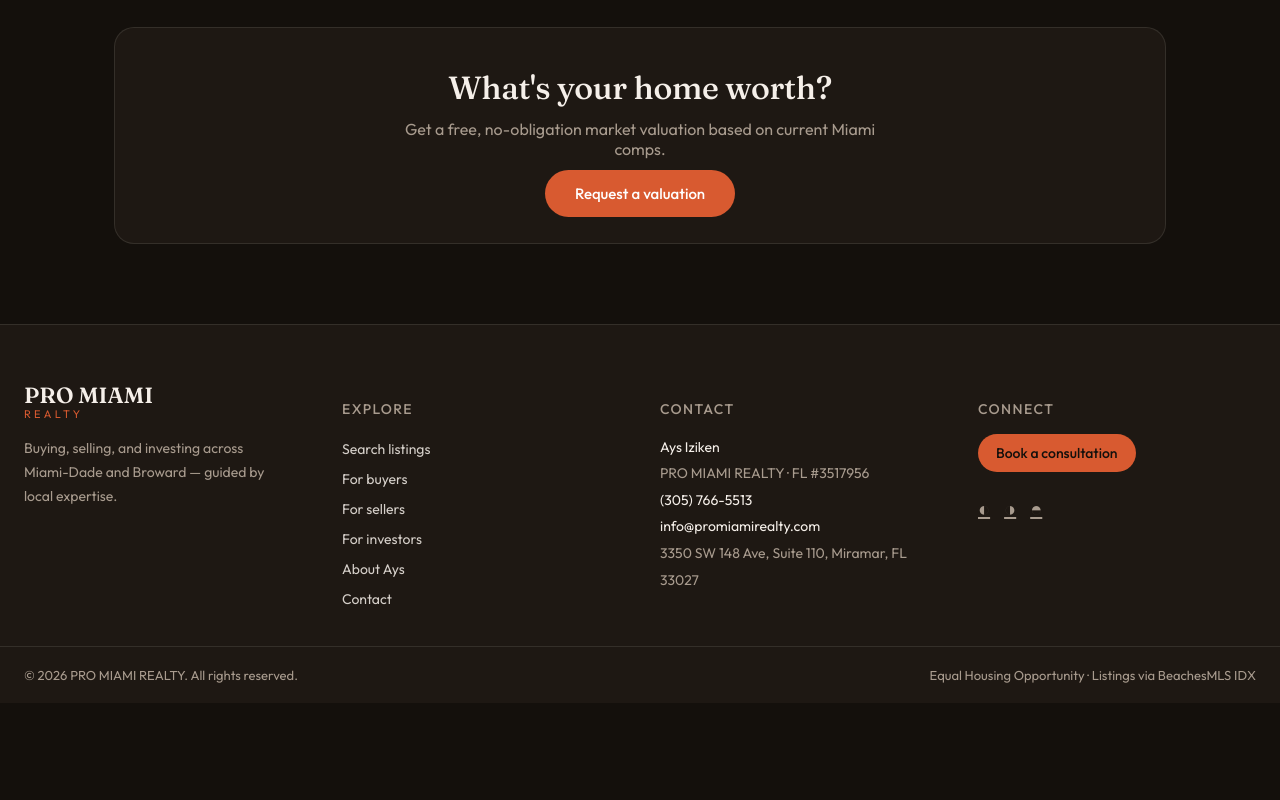
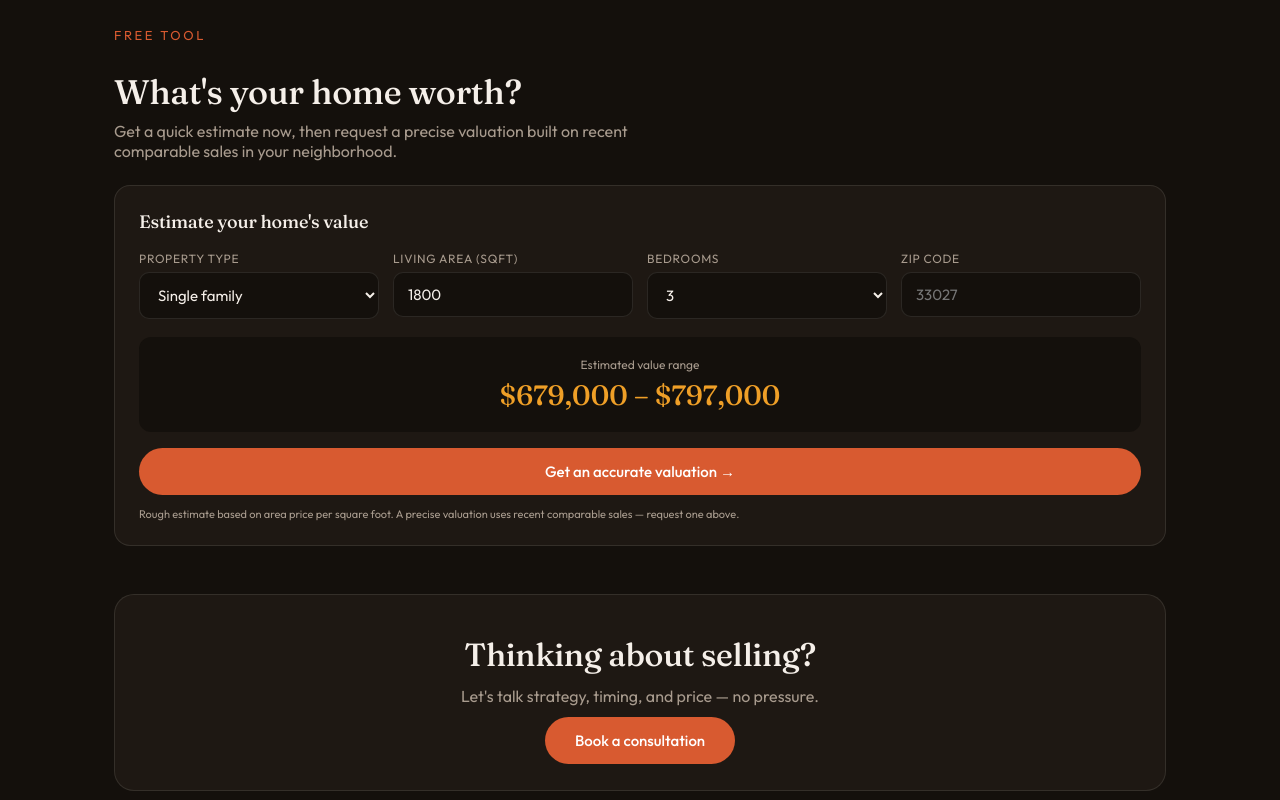
Before and after one commit to umi0912/promiamirealty, a Next.js app: page /sellers in a window 1280 px wide. Shown: the part 540-1340 px from the top of the page. Before the commit the page ends 1243 px from the top, so only its background shows below. Built offline with nearby package versions, Linux system fonts and the light colour scheme.

Commit message:
Add home valuation tool on Sellers (estimate + lead capture), per client call

```diff
--- a/app/sellers/page.tsx
+++ b/app/sellers/page.tsx
@@ -1,4 +1,5 @@
 import { AGENT } from "@/lib/data";
+import HomeValuation from "@/components/HomeValuation";
 
 export default function Sellers() {
   const steps = [
@@ -23,10 +24,17 @@ export default function Sellers() {
         ))}
       </div>
 
-      <div style={{ background: "var(--surface)", borderRadius: 20, padding: "40px 32px", marginTop: 64, textAlign: "center", border: "1px solid var(--line)" }}>
-        <h2 style={{ fontSize: "clamp(24px,3vw,32px)", margin: "0 0 12px" }}>What's your home worth?</h2>
-        <p style={{ color: "var(--muted)", fontSize: 16, margin: "0 0 24px", maxWidth: 480, marginLeft: "auto", marginRight: "auto" }}>Get a free, no-obligation market valuation based on current Miami comps.</p>
-        <a href={AGENT.calendly} style={{ background: "var(--coral)", color: "#fff", padding: "14px 30px", borderRadius: 999, fontSize: 15, fontWeight: 500, textDecoration: "none" }}>Request a valuation</a>
+      <div style={{ marginTop: 64 }}>
+        <div style={{ fontSize: 13, letterSpacing: "0.2em", textTransform: "uppercase", color: "var(--coral)", marginBottom: 10 }}>Free tool</div>
+        <h2 style={{ fontSize: "clamp(26px,3.5vw,34px)", marginBottom: 8 }}>What's your home worth?</h2>
+        <p style={{ color: "var(--muted)", fontSize: 16, marginTop: 0, marginBottom: 24, maxWidth: 520 }}>Get a quick estimate now, then request a precise valuation built on recent comparable sales in your neighborhood.</p>
+        <HomeValuation />
+      </div>
+
+      <div style={{ background: "var(--surface)", borderRadius: 20, padding: "40px 32px", marginTop: 48, textAlign: "center", border: "1px solid var(--line)" }}>
+        <h2 style={{ fontSize: "clamp(24px,3vw,32px)", margin: "0 0 12px" }}>Thinking about selling?</h2>
+        <p style={{ color: "var(--muted)", fontSize: 16, margin: "0 0 24px", maxWidth: 480, marginLeft: "auto", marginRight: "auto" }}>Let's talk strategy, timing, and price — no pressure.</p>
+        <a href={AGENT.calendly} style={{ background: "var(--coral)", color: "#fff", padding: "14px 30px", borderRadius: 999, fontSize: 15, fontWeight: 500, textDecoration: "none" }}>Book a consultation</a>
       </div>
     </div>
   );
--- /dev/null
+++ b/components/HomeValuation.tsx
@@ -0,0 +1,82 @@
+"use client";
+import { useState } from "react";
+
+// Предварительная оценка: площадь × ориентир цены за sqft по типу/локации.
+// Это НЕ официальная оценка — точную даёт агент по MLS-компам (подключится через IDX).
+// Грубые ориентиры $/sqft по рынку Майами (демо; заменить на данные по компам).
+const PPSF: Record<string, number> = { condo: 620, house: 410, townhouse: 470 };
+
+export default function HomeValuation() {
+  const [step, setStep] = useState<"calc" | "lead" | "done">("calc");
+  const [type, setType] = useState("house");
+  const [sqft, setSqft] = useState(1800);
+  const [beds, setBeds] = useState(3);
+  const [zip, setZip] = useState("");
+  const [contact, setContact] = useState({ name: "", email: "", phone: "", address: "" });
+  const [busy, setBusy] = useState(false);
+
+  const base = sqft * (PPSF[type] || 450);
+  const low = Math.round((base * 0.92) / 1000) * 1000;
+  const high = Math.round((base * 1.08) / 1000) * 1000;
+  const fmt = (n: number) => "$" + n.toLocaleString("en-US");
+
+  const submitLead = async () => {
+    if (!contact.name || !contact.email) return;
+    setBusy(true);
+    try {
+      await fetch("/api/contact", {
+        method: "POST", headers: { "Content-Type": "application/json" },
+        body: JSON.stringify({ ...contact, message: `Home valuation request — type:${type}, ~${sqft}sqft, ${beds}bd, zip:${zip}. Est. range ${fmt(low)}–${fmt(high)}.` }),
+      });
+    } catch {}
+    setBusy(false);
+    setStep("done");
+  };
+
+  const inp: React.CSSProperties = { width: "100%", background: "var(--bg)", border: "1px solid var(--line)", borderRadius: 10, color: "var(--text)", padding: "12px 14px", fontSize: 15, outline: "none", boxSizing: "border-box", fontFamily: "Outfit" };
+  const sel: React.CSSProperties = { ...inp, appearance: "auto" as const };
+  const lab: React.CSSProperties = { fontSize: 12, color: "var(--muted)", textTransform: "uppercase", letterSpacing: "0.06em", display: "block", marginBottom: 6 };
+
+  if (step === "done") return (
+    <div style={{ background: "var(--surface)", borderRadius: 16, border: "1px solid var(--line)", padding: 40, textAlign: "center" }}>
+      <div style={{ fontSize: 22, fontFamily: "Fraunces, serif", marginBottom: 8 }}>Request received</div>
+      <p style={{ color: "var(--muted)", fontSize: 15, margin: 0, lineHeight: 1.7 }}>You'll get a detailed, comp-based valuation shortly — based on real recent sales in your area, not just an estimate.</p>
+    </div>
+  );
+
+  return (
+    <div style={{ background: "var(--surface)", borderRadius: 16, border: "1px solid var(--line)", padding: 24 }}>
+      {step === "calc" && (
+        <>
+          <h3 style={{ fontSize: 18, margin: "0 0 18px" }}>Estimate your home's value</h3>
+          <div style={{ display: "grid", gridTemplateColumns: "repeat(auto-fit,minmax(140px,1fr))", gap: 14 }}>
+            <div><label style={lab}>Property type</label><select style={sel} value={type} onChange={e => setType(e.target.value)}><option value="house">Single family</option><option value="condo">Condo</option><option value="townhouse">Townhouse</option></select></div>
+            <div><label style={lab}>Living area (sqft)</label><input style={inp} type="number" value={sqft} step={50} onChange={e => setSqft(+e.target.value || 0)} /></div>
+            <div><label style={lab}>Bedrooms</label><select style={sel} value={beds} onChange={e => setBeds(+e.target.value)}>{[1,2,3,4,5,6].map(n => <option key={n} value={n}>{n}</option>)}</select></div>
+            <div><label style={lab}>ZIP code</label><input style={inp} value={zip} placeholder="33027" onChange={e => setZip(e.target.value)} /></div>
+          </div>
+          <div style={{ background: "var(--bg)", borderRadius: 12, padding: 20, marginTop: 18, textAlign: "center" }}>
+            <div style={{ fontSize: 12, color: "var(--muted)", marginBottom: 6 }}>Estimated value range</div>
+            <div style={{ fontSize: 28, fontWeight: 500, fontFamily: "Fraunces, serif", color: "var(--amber)" }}>{fmt(low)} – {fmt(high)}</div>
+          </div>
+          <button onClick={() => setStep("lead")} style={{ width: "100%", marginTop: 16, background: "var(--coral)", color: "#fff", border: "none", padding: "14px", borderRadius: 999, fontSize: 15, fontWeight: 500, cursor: "pointer", fontFamily: "Outfit" }}>Get an accurate valuation →</button>
+          <p style={{ fontSize: 11, color: "var(--muted)", marginTop: 12, marginBottom: 0 }}>Rough estimate based on area price per square foot. A precise valuation uses recent comparable sales — request one above.</p>
+        </>
+      )}
+      {step === "lead" && (
+        <>
+          <h3 style={{ fontSize: 18, margin: "0 0 6px" }}>Get your detailed valuation</h3>
+          <p style={{ fontSize: 13, color: "var(--muted)", margin: "0 0 18px" }}>Based on real recent sales near you. No obligation.</p>
+          <div style={{ display: "flex", flexDirection: "column", gap: 12 }}>
+            <input style={inp} placeholder="Your name" value={contact.name} onChange={e => setContact({ ...contact, name: e.target.value })} />
+            <input style={inp} placeholder="Email" type="email" value={contact.email} onChange={e => setContact({ ...contact, email: e.target.value })} />
+            <input style={inp} placeholder="Phone (optional)" value={contact.phone} onChange={e => setContact({ ...contact, phone: e.target.value })} />
+            <input style={inp} placeholder="Property address" value={contact.address} onChange={e => setContact({ ...contact, address: e.target.value })} />
+          </div>
+          <button onClick={submitLead} disabled={busy} style={{ width: "100%", marginTop: 16, background: "var(--coral)", color: "#fff", border: "none", padding: "14px", borderRadius: 999, fontSize: 15, fontWeight: 500, cursor: "pointer", opacity: busy ? 0.6 : 1, fontFamily: "Outfit" }}>{busy ? "Sending…" : "Request valuation"}</button>
+          <button onClick={() => setStep("calc")} style={{ width: "100%", marginTop: 10, background: "none", color: "var(--muted)", border: "none", fontSize: 13, cursor: "pointer", fontFamily: "Outfit" }}>← Back to estimate</button>
+        </>
+      )}
+    </div>
+  );
+}
```
